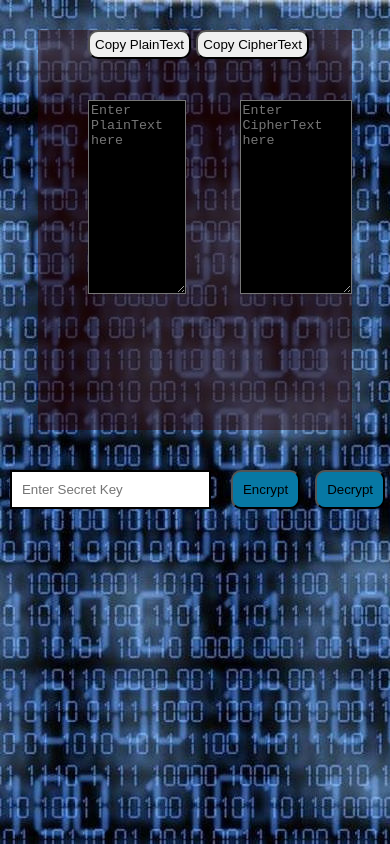
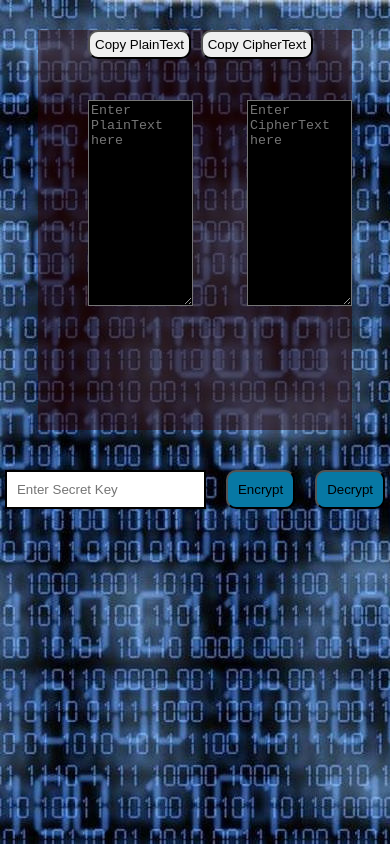
Before and after one commit to sabyasachirakshit/Cipher, a plain HTML site: page index.html in a window 390 px wide. Drawn offline with Linux system fonts and the light colour scheme.

Commit message:
Update index.html

```diff
--- a/index.html
+++ b/index.html
@@ -14,7 +14,7 @@
 
         #plaintext {
             background-color: black;
-            color: white;
+            color: rgb(53,125,62);
             width: 500px;
             height: 200px;
             margin-right: 4px;
@@ -24,7 +24,7 @@
 
         #ciphertext {
             background-color: black;
-            color: white;
+            color: rgb(53,125,62);
             margin-left: 50px;
             width: 500px;
             height: 200px;
@@ -99,27 +99,47 @@
 
         @media(max-width:768px) {
             #plaintext {
-                width: 557px;
-                height: 188px;
+            background-color: black;
+            color: rgb(53,125,62);
+            width: 500px;
+            height: 200px;
             margin-right: 4px;
+            margin-top: 70px;
+            margin-left: 50px;
         }
 
         #ciphertext {
-                width: 647px;
-                height: 188px;
+            background-color: black;
+            color: rgb(53,125,62);
+            margin-left: 50px;
+            width: 500px;
+            height: 200px;
+            margin-top: 70px;
         }
 
         .boxes {
+            margin: 30px;
+            height: 400px;
             display: flex;
+            background-color: rgba(44, 2, 2, 0.5);
         }
 
         #cc {
+            margin-left: 15px;
+            position: absolute;
+            left: 47.6%;
+            padding: 5px;
 
-                position: absolute;
-                left: 46.5%;
+            border-radius: 10px;
+        }
+
+        #cc:hover {
+            background-color: rgb(20, 219, 241);
+            color: white;
         }
 
         .op {
+
             margin-top: 1%;
             display: flex;
             justify-content: center;
@@ -127,7 +147,40 @@
         }
 
         .obj {
-                margin-right: 5px;
+            text-decoration: solid;
+            background-color: rgb(7, 120, 164);
+            position: relative;
+            border-radius: 10px;
+            padding: 10px;
+            margin: 10px;
+        }
+
+        .obj:hover {
+            background-color: rgb(42, 111, 111);
+            color: wheat;
+        }
+
+        .obj1 {
+            position: relative;
+            padding: 5px;
+        }
+
+        #cp {
+            position: absolute;
+            padding: 5px;
+            margin-left: 50px;
+            border-radius: 10px;
+        }
+
+        #cp:hover {
+            background-color: rgb(20, 219, 241);
+            color: white;
+        }
+
+        #secretkey {
+            border: 2px solid black;
+            margin: 10px;
+            padding: 10px;
         }
         }
     </style>
```
Lines whose indentation alone changed are shown as unchanged.
